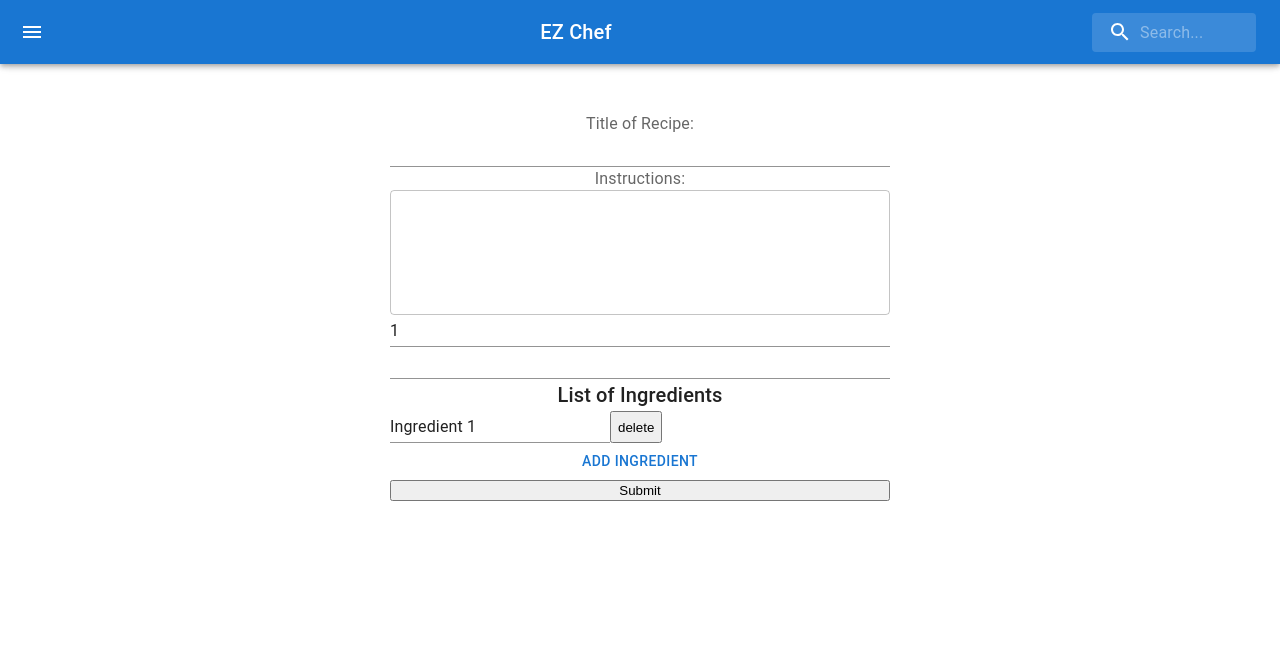
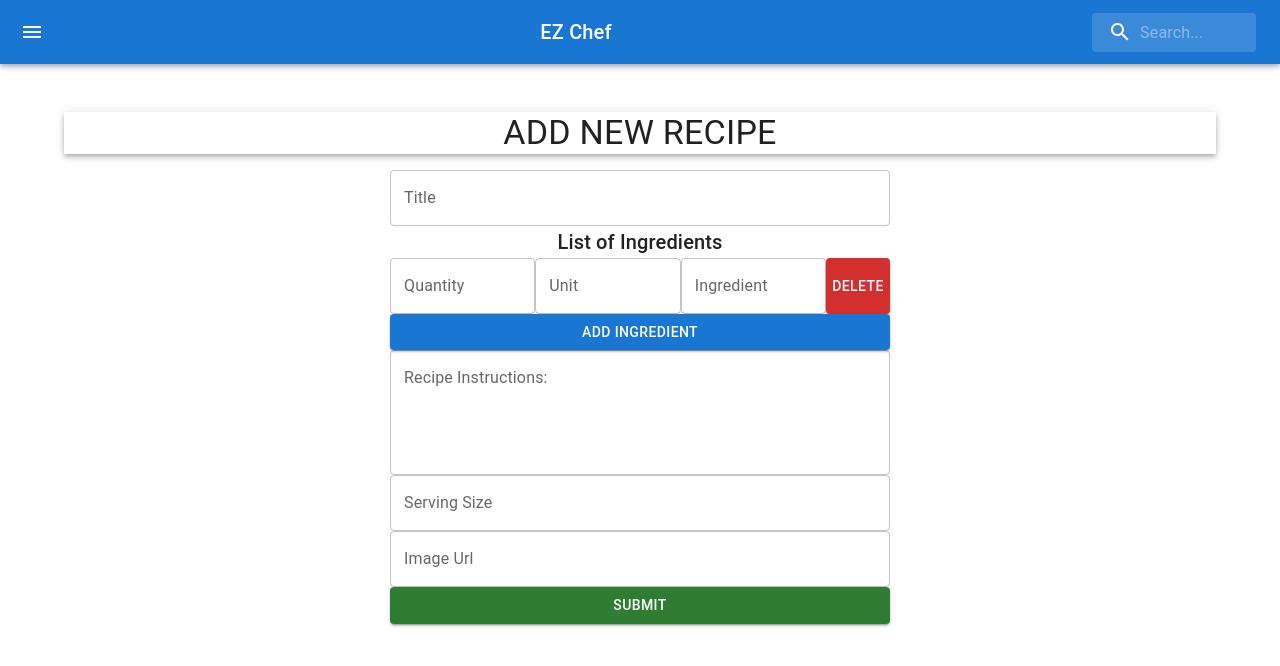
Before and after one commit to denn15law/ez-chef, a React (Create React App) app in the folder frontend/: page /new in a window 1280 px wide. Shown: the top 666 px of the page. Built offline with nearby package versions, Linux system fonts and the light colour scheme.

Commit message:
complete new recipe form, adjust styling, and match backened schema

```diff
--- a/frontend/package.json
+++ b/frontend/package.json
@@ -3,6 +3,7 @@
   "version": "0.1.0",
   "private": true,
   "dependencies": {
+    "@mui/styles": "^5.2.3",
     "@testing-library/jest-dom": "^5.16.1",
     "@testing-library/react": "^12.1.2",
     "@testing-library/user-event": "^13.5.0",
--- a/frontend/src/components/App.js
+++ b/frontend/src/components/App.js
@@ -3,12 +3,12 @@ import { BrowserRouter, Routes, Route, Redirect } from "react-router-dom";
 import Index from "./Index";
 import Nav from "./Nav";
 import MyRecipes from "./MyRecipes";
-import New from "./New";
 import Favourites from "./Favourites";
 import GroceryList from "./GroceryList";
 import Register from "./Register";
 import Login from "./Login";
 import "./App.css";
+import NewRecipe from "./NewRecipe";
 
 const App = () => {
   return (
@@ -19,7 +19,7 @@ const App = () => {
           <Routes>
             <Route path="/" element={<Index />}></Route>
             <Route path="/myrecipes" element={<MyRecipes />}></Route>
-            <Route path="/new" element={<New />}></Route>
+            <Route path="/new" element={<NewRecipe />}></Route>
             <Route path="/favourites" element={<Favourites />}></Route>
             <Route path="/grocerylist" element={<GroceryList />}></Route>
             <Route path="/register" element={<Register />}></Route>
--- a/frontend/src/components/New.js
+++ /dev/null
@@ -1,114 +0,0 @@
-import {
-  Button,
-  Input,
-  Box,
-  InputLabel,
-  TextField,
-  Typography,
-} from "@mui/material";
-import React, { useState } from "react";
-import axios from "axios";
-import { useForm, useFieldArray } from "react-hook-form";
-
-const New = (props) => {
-  const { control, handleSubmit, register } = useForm({
-    defaultValues: {
-      title: "",
-      instructions: "",
-      serving_size: 1,
-      image_url: "",
-      ingredients: [
-        {
-          name: "Ingredient 1",
-          measurement: "20 Bands",
-        },
-      ],
-    },
-  });
-
-  const {
-    fields: ingredientsFields,
-    append,
-    remove,
-  } = useFieldArray({
-    name: "ingredients",
-    control,
-  });
-
-  const renderIngredientForm = () => {
-    append({ name: "", measurement: "" });
-  };
-
-  const onSubmit = (data) => {
-    const URL = "/recipes";
-
-    console.log(data);
-    axios
-      .post(URL, data)
-      .then((res) => console.log(res))
-      .catch((err) => console.log(err));
-  };
-
-  return (
-    <form onSubmit={handleSubmit(onSubmit)}>
-      <Box display="flex" justifyContent="center">
-        <Box display="flex" flexDirection="column" width={500}>
-          <InputLabel htmlFor="title">Title of Recipe:</InputLabel>
-          <Input
-            {...register("title")}
-            id="title"
-            name="title"
-            control={control}
-            render={({ field }) => <Input {...field} />}
-          />
-          <InputLabel htmlFor="instructions">Instructions:</InputLabel>
-          <TextField
-            {...register("instructions")}
-            control={control}
-            id="outlined-multiline-static"
-            multiline
-            rows={4}
-            defaultValue="Enter Recipe Instructions"
-            render={({ field }) => <TextField {...field} />}
-          />
-          {/* <Input
-            name="instructions"
-            control={control}
-            render={({ field }) => <Input {...field} />}
-          /> */}
-          <Input
-            {...register("serving_size")}
-            name="serving_size"
-            control={control}
-            render={({ field }) => <Input {...field} />}
-          />
-          <Input
-            {...register("image_url")}
-            name="image_url"
-            control={control}
-            render={({ field }) => <Input {...field} />}
-          />
-          <Typography variant="h6">List of Ingredients</Typography>
-
-          {ingredientsFields.map((item, i) => (
-            <Box display="flex">
-              <Input
-                name={`ingredients.${i}.name`}
-                {...register(`ingredients.${i}.name`)}
-                control={control}
-                render={({ field }) => {
-                  <Input {...field} />;
-                }}
-              />
-              <button onClick={() => remove(i)}>delete</button>
-            </Box>
-          ))}
-          <Button onClick={renderIngredientForm}>Add Ingredient</Button>
-          <input type="submit" />
-        </Box>
-      </Box>
-    </form>
-  );
-};
-
-export default New;
--- a/frontend/src/components/NewRecipe.jsx
+++ b/frontend/src/components/NewRecipe.jsx
@@ -1,12 +1,14 @@
 import React from "react";
 import { Container, AppBar, Typography } from "@mui/material";
+import NewRecipeForm from "./NewRecipeForm";
 
 const NewRecipe = () => {
   return (
     <Container>
       <AppBar position="static" color="inherit">
-        <Typography variant="h2" align="center">NEW RECIPE</Typography>
+        <Typography variant="h4" align="center">ADD NEW RECIPE</Typography>
       </AppBar>
+        <NewRecipeForm/>
     </Container>
   )
 }
--- /dev/null
+++ b/frontend/src/components/NewRecipeForm.jsx
@@ -0,0 +1,140 @@
+import {
+  Button,
+  Box,
+  TextField,
+  Typography,
+} from "@mui/material";
+import { makeStyles } from "@mui/styles";
+import React from "react";
+import axios from "axios";
+import { useForm, useFieldArray, Controller } from "react-hook-form";
+
+const useStyles = makeStyles({
+    serving_size: {
+    width: "30px"
+  }
+})
+
+const NewRecipeForm = (props) => {
+
+  // const classes = useStyles()
+  const { control, handleSubmit, reset } = useForm({
+    defaultValues: {
+      title: "",
+      instructions: "",
+      serving_size: null,
+      image_url: "",
+      ingredients: [
+        {
+          name: "",
+          quantity: null,
+          unit: ''
+        },
+      ],
+    },
+  });
+
+
+  const {
+    fields: ingredientsFields,
+    append,
+    remove,
+  } = useFieldArray({
+    name: "ingredients",
+    control,
+  });
+
+  const renderIngredientForm = () => {
+    append({ name: "", quantity: "", unit:"" });
+  };
+
+  const onSubmit = (data) => {
+    const URL = "/recipes";
+
+    console.log(data);
+    axios
+    .post(URL, data)
+    .then((res) => console.log(res))
+    .catch((err) => console.log(err));
+
+    reset();
+  };
+
+  return (
+    <form onSubmit={handleSubmit(onSubmit)}>
+      <Box display="flex" justifyContent="center" mt={2} >
+        <Box display="flex" flexDirection="column" width={500}>
+          <Controller
+            name="title"
+            control={control}
+            render={({field}) =>
+              <TextField
+                label="Title" variant="outlined" {...field}/>
+          }/>
+            <Typography variant="h6">List of Ingredients</Typography>
+            {ingredientsFields.map((item, i) => (
+              <Box display="flex">
+                <Controller
+                  name={`ingredients.${i}.quantity`}
+                  control={control}
+                  render={({field}) =>
+                  <TextField
+                    type="number"
+                    label="Quantity" variant="outlined" {...field}/>}
+                />
+                <Controller
+                  name={`ingredients.${i}.unit`}
+                  control={control}
+                  render={({field}) =>
+                  <TextField
+                    label="Unit" variant="outlined" {...field}/>}
+                />
+                <Controller
+                  name={`ingredients.${i}.name`}
+                  control={control}
+                  render={({field}) =>
+                  <TextField
+                    label="Ingredient" variant="outlined" {...field}/>}
+                />
+                <Button variant="contained" color="error" onClick={() => remove(i)}>Delete</Button>
+              </Box>
+            ))}
+            <Button variant="contained" onClick={renderIngredientForm}>Add Ingredient</Button>
+          <Controller
+            name="instructions"
+            control={control}
+            render={({field}) =>
+            <TextField
+            label="Recipe Instructions:"
+            id="outlined-multiline-static"
+            multiline
+              rows={4}
+              {...field}
+            />}
+          />
+          <Controller
+            name="serving_size"
+            control={control}
+            render={({field}) =>
+              <TextField
+                type="number" label="Serving Size" variant="outlined" {...field}/>
+            }/>
+          <Controller
+            name="image_url"
+            control={control}
+            render={({field}) =>
+              <TextField
+                label="Image Url" variant="outlined" {...field}/>
+          }/>
+          <Button
+            type="submit"
+            variant="contained"
+            color="success"
+          >Submit</Button>
+        </Box>
+      </Box>
+    </form>
+  );
+};
+
+export default NewRecipeForm;
```
Also changed, not shown: 1 other file (tests, documents, lock files or other folders).
